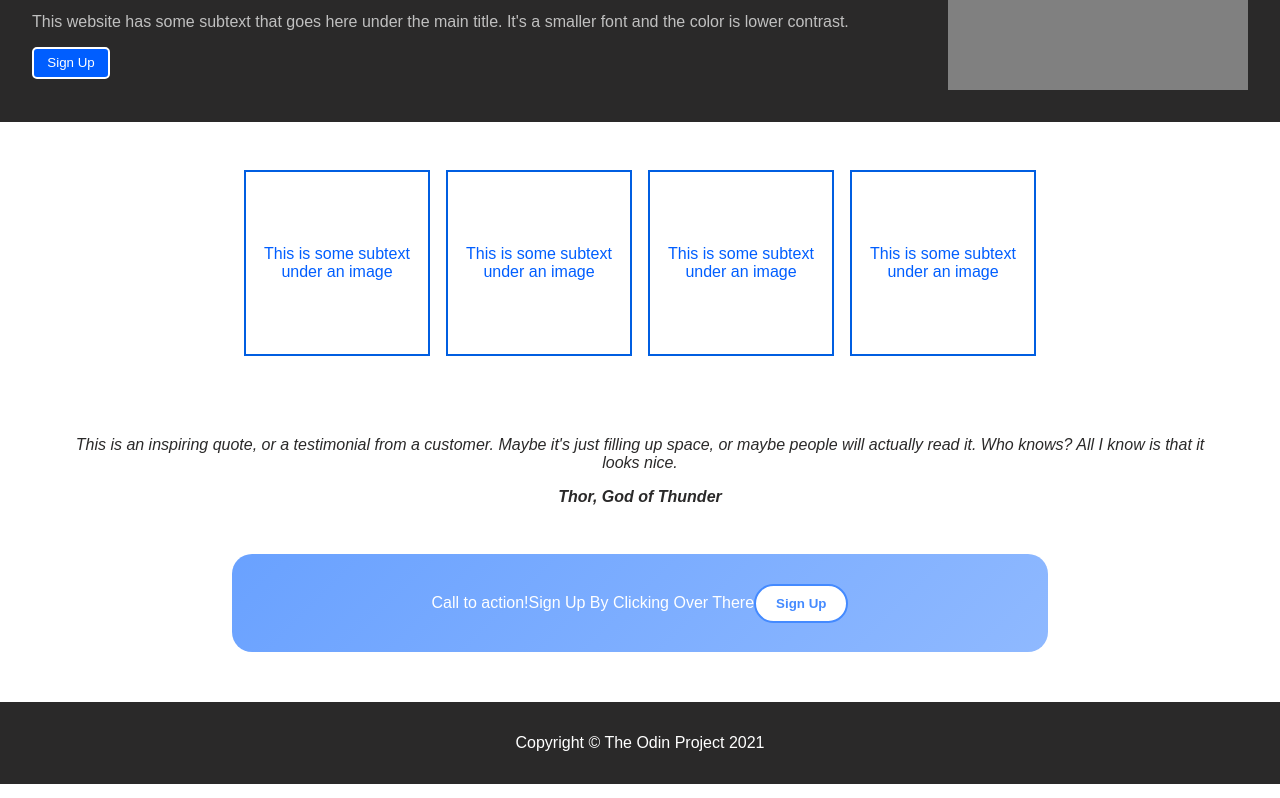
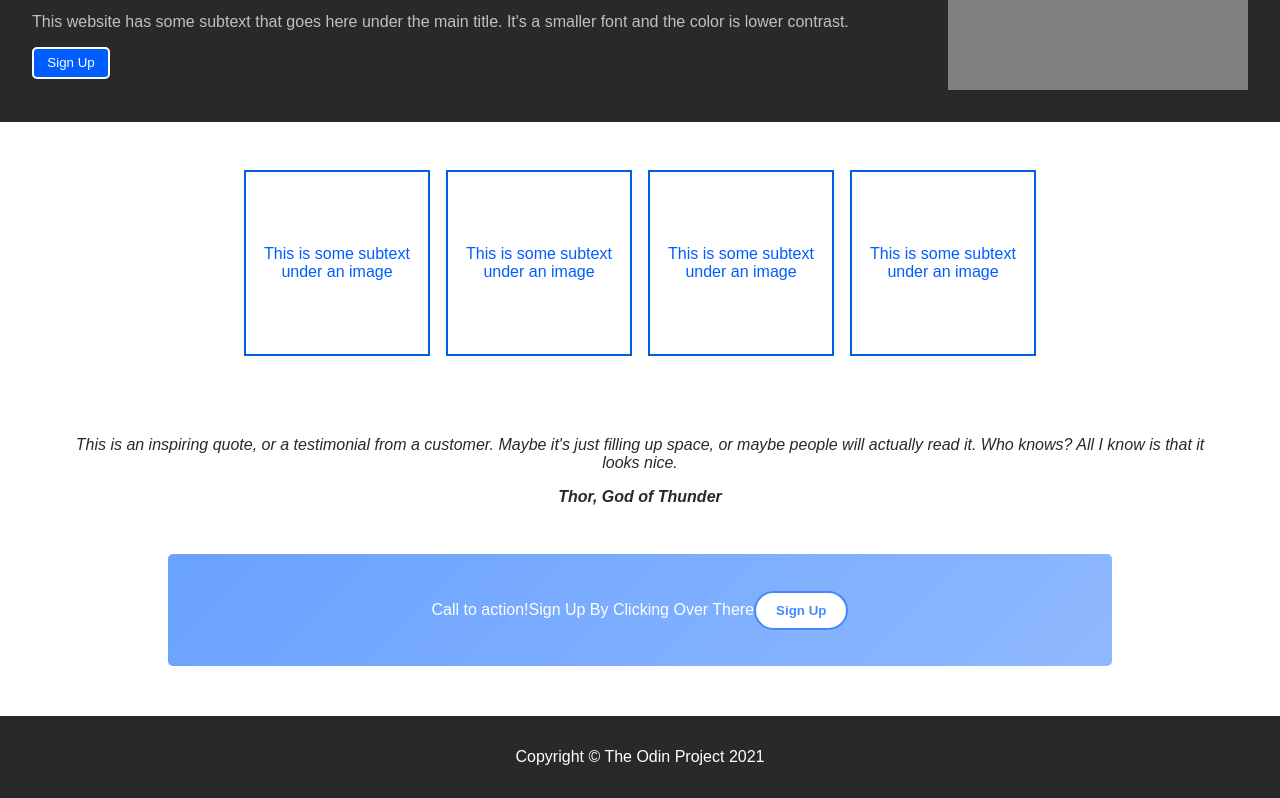
Before and after one commit to HTMLfiqi/landing-page, a plain HTML site: page index.html in a window 1280 px wide. Shown: the part 224-1022 px from the top of the page. Drawn offline with Linux system fonts and the light colour scheme.

Commit message:
made container less round

```diff
--- a/styles.css
+++ b/styles.css
@@ -118,9 +118,9 @@ button {
     display: flex;
     align-items: center;
     justify-content: center;
-    border-radius: 20px;
-    width: 60vw;
-    height: auto;
+    border-radius: 5px;
+    width: 70vw;
+    height: 5vw;
 }
 
 .cta-button {
```
